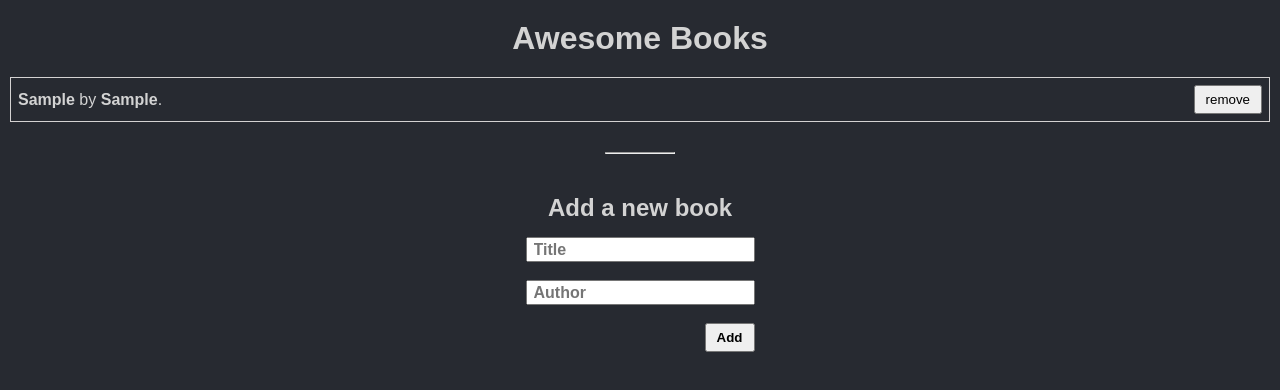
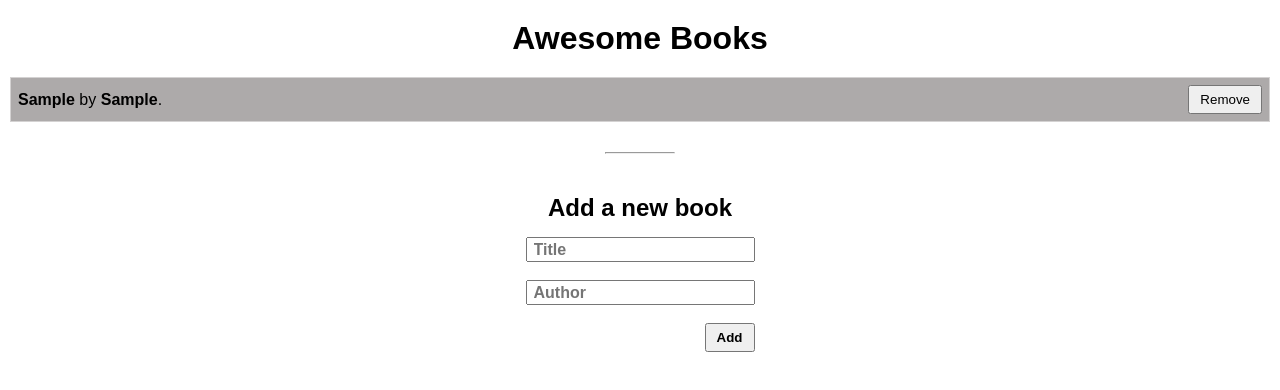
Before and after one commit to waseemqureshi2020/Awesome-Books-App, a website: page index.html in a window 1280 px wide. Both pictures are taken after typing "Sample", "Sample" into the empty fields and a click on the button "Add". Drawn offline with Linux system fonts and the light colour scheme.

Commit message:
Update UI
Update UI

```diff
--- a/app.js
+++ b/app.js
@@ -29,7 +29,7 @@ class Book {
     this.awesomeBooks.innerHTML += `
     <li id="${book.id}">
     <p><span>${book.title}</span> by <span>${book.author}</span>.</p>
-    <button class="btn">remove</button>
+    <button class="btn">Remove</button>
     </li>
 
         `;
--- a/style.css
+++ b/style.css
@@ -6,8 +6,7 @@
 }
 
 body {
-  background-color: #272a31;
-  color: #d3d3d3;
+  color: black;
 }
 
 ul {
@@ -34,6 +33,9 @@ li:hover {
 #awesomeBooks {
   border: 1px solid #d4d2d2;
   margin: 10px;
+}
+#awesomeBooks li:nth-child(odd) {
+  background-color: rgb(173, 170, 170);
 }
 
 li span {
```
